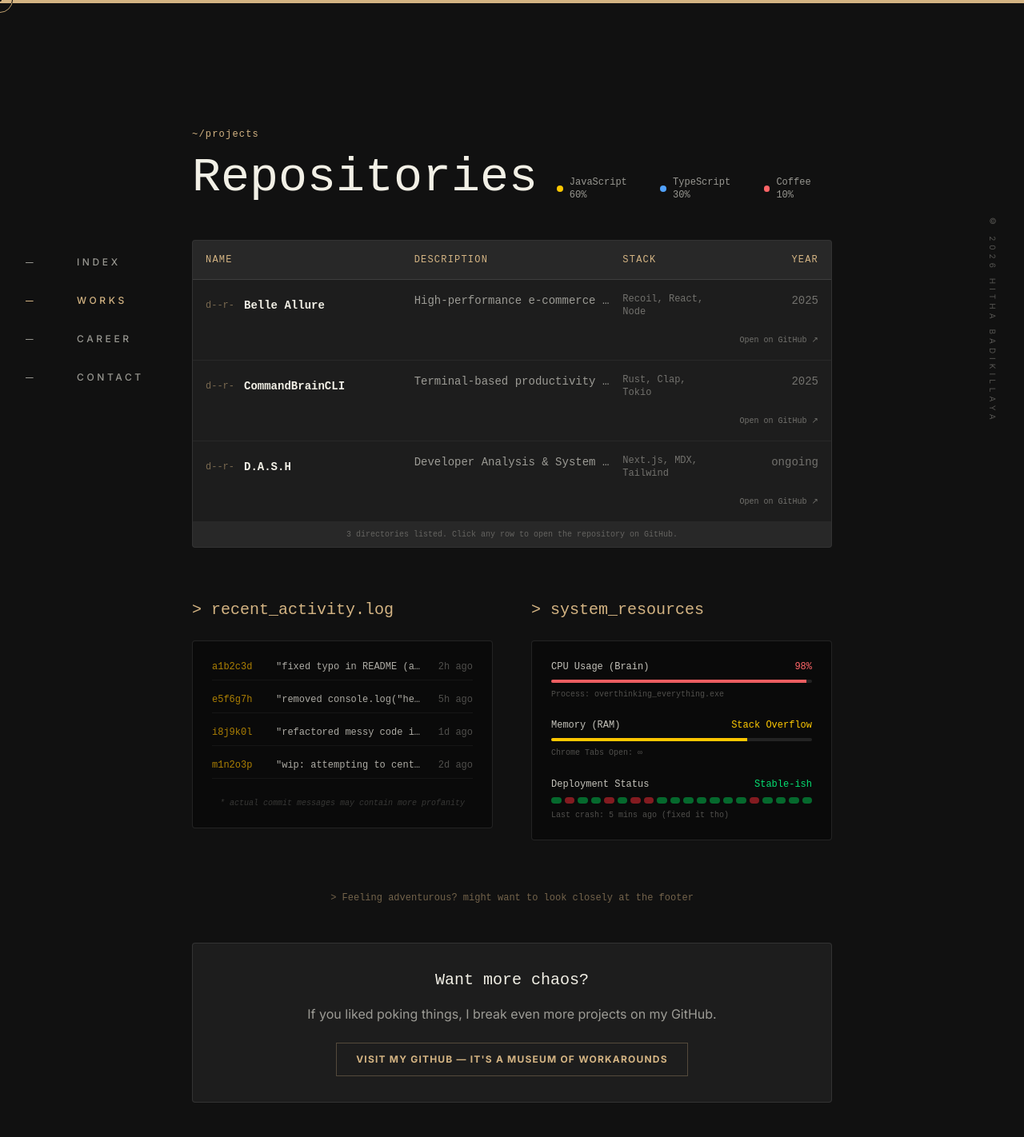
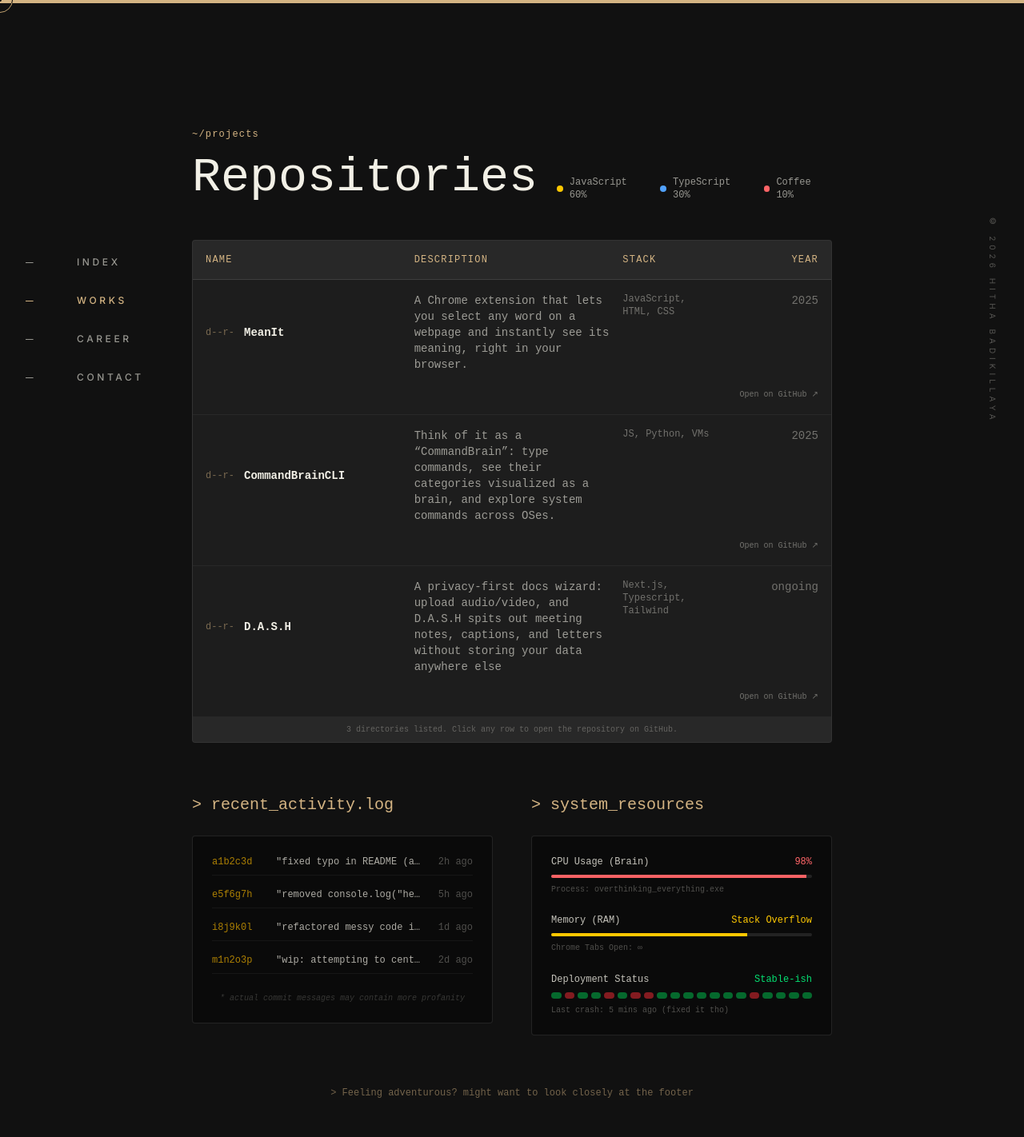
Before and after one commit to HithaBadikillaya/Portfolio, a React (Vite) app: page /projects in a window 1280 px wide. Shown: the top 1422 px of the page at 80% size. Built offline with nearby package versions, Linux system fonts and the light colour scheme; a web font is replaced by a local one.

Commit message:
fix: change project links

```diff
--- a/src/components/Footer.jsx
+++ b/src/components/Footer.jsx
@@ -32,7 +32,7 @@ export const Footer = () => {
       <div className="mt-8 md:mt-12 flex flex-col md:flex-row justify-between items-center gap-6 border-t border-paper/10 pt-10 text-[10px] uppercase tracking-widest opacity-40 text-center md:text-left">
         <div className="flex flex-col items-center md:items-start gap-2">
           <p>© 2026 Hitha Badikillaya</p>
-          <p className="opacity-40 hover:opacity-100 transition-opacity cursor-help hidden md:block">Sequence: ↑ ↑ ↓ ↓</p>
+          <p className="opacity-80 hover:opacity-100 transition-opacity cursor-help">Sequence: ↑ ↑ ↓ ↓</p>
         </div>
         <div className="flex gap-4 md:gap-8">
           <span>Privacy</span>
--- a/src/components/Vault/DeploySection.jsx
+++ b/src/components/Vault/DeploySection.jsx
@@ -9,12 +9,18 @@ const DeploySection = ({ yellowAccent }) => {
                     bg="#111"
                     shadow="rgba(0,0,0,0.6)"
                     disabled
-                    className="px-12 md:px-20 py-8 md:py-10 font-black uppercase tracking-[0.4em] md:tracking-[0.6em] text-white/50 text-xs md:text-base opacity-80 cursor-not-allowed transition-colors border-2"
+                    className="px-12 md:px-20 py-6 md:py-8 font-black uppercase tracking-[0.4em] md:tracking-[0.6em] text-white/60 text-xs md:text-base opacity-90 cursor-not-allowed transition-colors rounded-md flex items-center justify-center"
                     borderSize={2}
                     borderColor={yellowAccent}
-                    style={{ borderColor: yellowAccent }}
+                    style={{
+                        border: `2px solid ${yellowAccent}`,
+                        borderRadius: 8,
+                        paddingTop: 18,
+                        paddingBottom: 18,
+                        backgroundColor: '#111'
+                    }}
                 >
-                    DEPLOY_TO_PROD
+                    <span className="pointer-events-none">DEPLOY_TO_PROD</span>
                 </Button>
                 <div
                     className="absolute top-full mt-6 left-1/2 -translate-x-1/2 w-72 text-center text-[10px] p-6 opacity-0 group-hover:opacity-100 transition-all font-black border-2 border-yellow-500 shadow-xl bg-black"
--- a/src/pages/Projects.jsx
+++ b/src/pages/Projects.jsx
@@ -2,28 +2,31 @@ import { motion } from 'framer-motion';
 
 const projects = [
     {
-        id: 1,
-        title: 'Belle Allure',
-        category: 'e-commerce',
-        year: '2025',
-        tech: ['Recoil', 'React', 'Node'],
-        description: 'High-performance e-commerce engine with real-time inventory.'
+    id: 1,
+    title: 'MeanIt',
+    link: 'https://github.com/HithaBadikillaya/MeanIt_chrome-ext',
+    category: 'browser tool',
+    year: '2025',
+    tech: ['JavaScript', 'HTML', 'CSS'],
+    description: 'A Chrome extension that lets you select any word on a webpage and instantly see its meaning, right in your browser.'
     },
     {
         id: 2,
         title: 'CommandBrainCLI',
+        link: 'https://github.com/HithaBadikillaya/CommandBrain-CLI',
         category: 'cli-tool',
         year: '2025',
-        tech: ['Rust', 'Clap', 'Tokio'],
-        description: 'Terminal-based productivity suite for developers.'
+        tech: ['JS', 'Python', 'VMs'],
+        description: 'Think of it as a “CommandBrain”: type commands, see their categories visualized as a brain, and explore system commands across OSes.'
     },
     {
         id: 3,
         title: 'D.A.S.H',
+        link: 'https://github.com/HithaBadikillaya/D.A.S.H',
         category: 'docs',
         year: 'ongoing',
-        tech: ['Next.js', 'MDX', 'Tailwind'],
-        description: 'Developer Analysis & System Hub - Technical documentation platform.'
+        tech: ['Next.js', 'Typescript', 'Tailwind'],
+        description: 'A privacy‑first docs wizard: upload audio/video, and D.A.S.H spits out meeting notes, captions, and letters without storing your data anywhere else'
     },
 ];
 
@@ -35,8 +38,6 @@ const commitLog = [
 ];
 
 const Projects = () => {
-
-    const slugify = (s) => s.toLowerCase().replace(/[^a-z0-9]+/g, '-').replace(/(^-|-$)/g, '');
 
     return (
         <div className="min-h-screen py-16 px-6 md:px-12 max-w-7xl mx-auto">
@@ -92,7 +93,7 @@ const Projects = () => {
                     {projects.map((project, idx) => (
                         <a
                             key={project.id}
-                            href={`https://github.com/HithaBadikillaya/${slugify(project.title)}`}
+                            href={project.link}
                             target="_blank"
                             rel="noopener noreferrer"
                             className="group col-span-12"
@@ -112,7 +113,7 @@ const Projects = () => {
                             </div>
 
                             {/* Description */}
-                            <div className="col-span-6 md:col-span-4 text-primary/60 text-xs md:text-sm truncate">
+                            <div className="col-span-12 md:col-span-4 text-primary/60 text-xs md:text-sm break-words whitespace-normal">
                                 {project.description}
                             </div>
 
@@ -218,7 +219,7 @@ const Projects = () => {
                 <h3 className="text-xl font-serif text-primary mb-4">Want more chaos?</h3>
                 <p className="text-primary/60 mb-6">If you liked poking things, I break even more projects on my GitHub.</p>
                 <a href={`https://github.com/HithaBadikillaya`} target="_blank" rel="noopener noreferrer" className="inline-block text-xs uppercase tracking-widest font-bold text-secondary hover:text-primary border border-secondary/30 px-6 py-3 transition-colors">
-                    Visit my GitHub — it&apos;s a museum of workarounds
+                    Visit my GitHub
                 </a>
             </div>
         </div>
```
